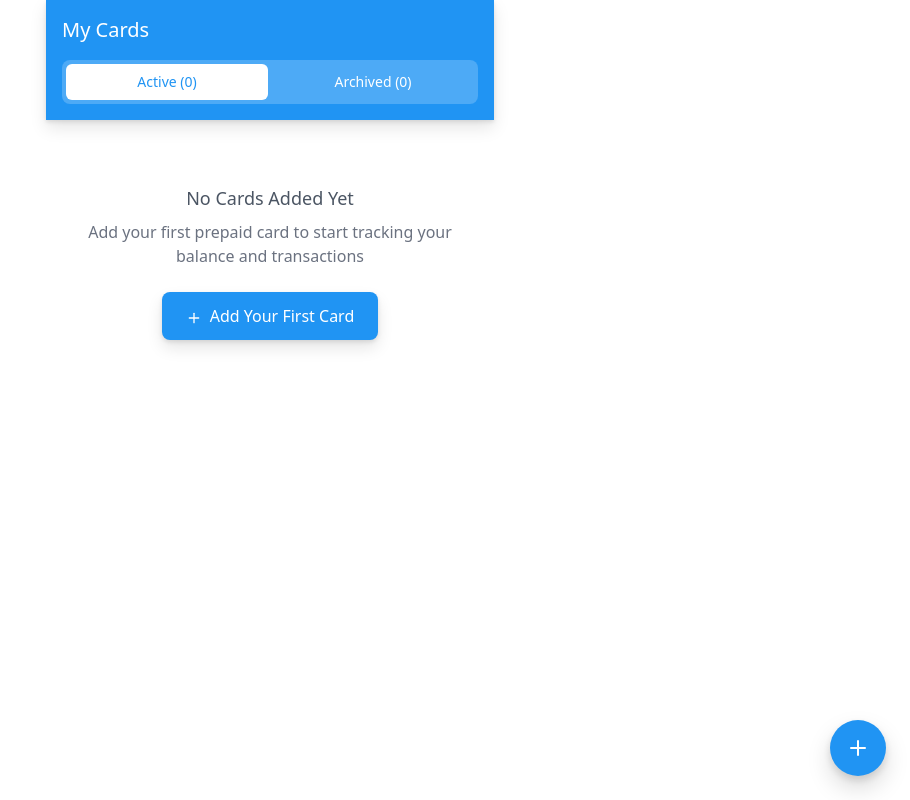
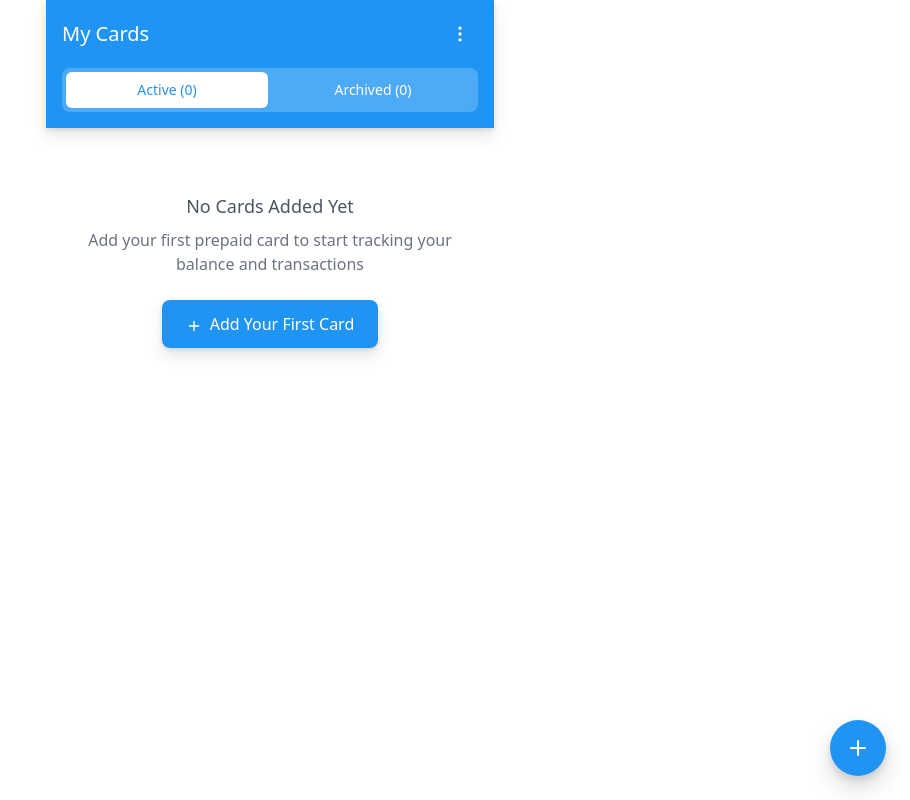
Before and after one commit to bear888/Prepaid-Card-Tracker, a React (Vite) app: page / in a window 1280 px wide. Shown: the whole page, without its empty margins (370-1280 px from the left). Built offline with nearby package versions, Linux system fonts and the light colour scheme.

Commit message:
fix: make import/export dropdown trigger visible
Co-authored-by: bear888 <5524791+bear888@users.noreply.github.com>

```diff
--- a/client/src/pages/card-list.tsx
+++ b/client/src/pages/card-list.tsx
@@ -1,5 +1,5 @@
 import { useState, useEffect } from "react";
-import { Plus } from "lucide-react";
+import { Plus, MoreVertical } from "lucide-react";
 import { Card } from "@shared/schema";
 import { storage } from "@/lib/storage";
 import CardItem from "@/components/card-item";
@@ -50,7 +50,7 @@ export default function CardList() {
           <DropdownMenu>
             <DropdownMenuTrigger asChild>
               <button className="p-2 rounded-full hover:bg-white hover:bg-opacity-20 transition-colors">
-                <i className="fas fa-ellipsis-v"></i>
+                <MoreVertical className="w-5 h-5" />
               </button>
             </DropdownMenuTrigger>
             <DropdownMenuContent align="end">
```
Also changed, not shown: 1 other file (tests, documents, lock files or other folders).
